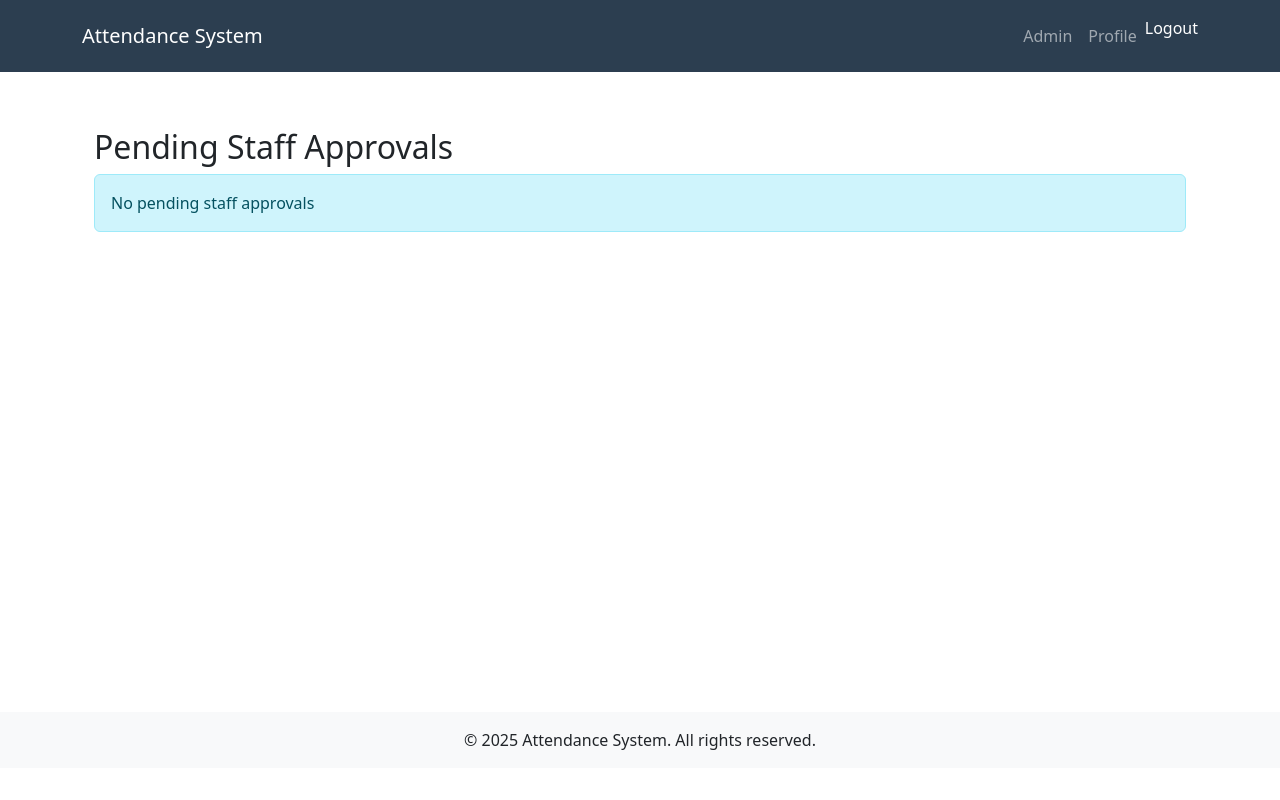
After one commit to Silas-ochieng/team-pulse-, a Django app: page /users/pending-approvals/ in a window 1280 px wide. The commit adds this page. Run offline with Django 5.2, Linux system fonts and the light colour scheme; the visitor is signed in with stand-in values (Sample User, id 1); data comes from the database, SQL or seed files in the repository.

Commit message:
modified

```diff
--- a/attendance/models.py
+++ b/attendance/models.py
@@ -9,3 +9,9 @@ class Attendance(models.Model):
 
     class Meta:
         unique_together = ['user', 'date']
+    class Meta:
+        ordering = ['-date', '-check_in']
+        verbose_name_plural = 'Attendance Records'
+
+    def __str__(self):
+        return f"{self.user.username} - {self.date}"
--- a/attendance_system/settings.py
+++ b/attendance_system/settings.py
@@ -88,6 +88,9 @@ TEMPLATES = [
                 'django.template.context_processors.request',
                 'django.contrib.auth.context_processors.auth',
                 'django.contrib.messages.context_processors.messages',
+                'django.contrib.auth.context_processors.auth',
+                'django.contrib.messages.context_processors.messages',
+                'users.context_processors.pending_approvals_count',
             ],
         },
     },
--- a/templates/base.html
+++ b/templates/base.html
@@ -7,7 +7,7 @@
     <link href="https://cdn.jsdelivr.net/npm/bootstrap@5.1.3/dist/css/bootstrap.min.css" rel="stylesheet">
     <link rel="stylesheet" href="https://cdnjs.cloudflare.com/ajax/libs/font-awesome/6.0.0/css/all.min.css">
     <link href="https://cdn.jsdelivr.net/npm/bootstrap@5.3.0/dist/css/bootstrap.min.css" rel="stylesheet">
-<script src="https://cdn.jsdelivr.net/npm/bootstrap@5.3.0/dist/js/bootstrap.bundle.min.js"></script>
+    <script src="https://cdn.jsdelivr.net/npm/bootstrap@5.3.0/dist/js/bootstrap.bundle.min.js"></script>
 
     <style>
         .navbar-custom {
@@ -24,6 +24,10 @@
             position: relative;
             bottom: 0;
             width: 100%;
+        }
+        .approval-badge {
+            position: relative;
+            top: -1px;
         }
     </style>
     {% block extra_css %}{% endblock %}
@@ -44,16 +48,32 @@
             <div class="collapse navbar-collapse" id="navbarNav">
                 <ul class="navbar-nav ms-auto">
                     {% if user.is_authenticated %}
-                        <li class="nav-item">
-                            <a class="nav-link" href="{% url 'attendance:check_in_out' %}">Attendance</a>
-                        </li>
                         {% if user.is_staff_user %}
                             <li class="nav-item">
-                                <a class="nav-link" href="{% url 'attendance:dashboard' %}">Dashboard</a>
+                                <a href="{% url 'attendance:dashboard' %}" class="nav-link">Dashboard</a>
+                            </li>
+                        {% endif %}
+                        {% if user.is_staff_user or user.is_community_member %}
+                            <li class="nav-item">
+                                <a href="{% url 'attendance:check_in_out' %}" class="nav-link">Attendance</a>
+                            </li>
+                        {% endif %}
+                        {% if pending_approvals_count %}
+                            <li class="nav-item">
+                                <a href="{% url 'users:pending_approvals' %}" class="nav-link text-warning">
+                                    <i class="fas fa-user-clock"></i>
+                                    Approvals
+                                    <span class="badge bg-danger approval-badge">{{ pending_approvals_count }}</span>
+                                </a>
+                            </li>
+                        {% endif %}
+                        {% if user.is_superuser %}
+                            <li class="nav-item">
+                                <a href="{% url 'admin:index' %}" class="nav-link">Admin</a>
                             </li>
                         {% endif %}
                         <li class="nav-item">
-                            <a class="nav-link" href="{% url 'users:profile' %}">Profile</a>
+                            <a href="{% url 'users:profile' %}" class="nav-link">Profile</a>
                         </li>
                         <li class="nav-item">
                             <form method="post" action="{% url 'logout' %}">
--- /dev/null
+++ b/users/context_processors.py
@@ -0,0 +1,12 @@
+# users/context_processors.py
+from .models import CustomUser
+
+def pending_approvals_count(request):
+    if request.user.is_superuser:
+        return {
+            'pending_approvals_count': CustomUser.objects.filter(
+                user_type='staff',
+                is_approved=False
+            ).count()
+        }
+    return {}
--- /dev/null
+++ b/users/templates/users/pending_approvals.html
@@ -0,0 +1,31 @@
+{% extends 'base.html' %}
+
+{% block content %}
+<div class="container mt-4">
+    <h2>Pending Staff Approvals</h2>
+    <div class="list-group">
+        {% for user in pending_staff %}
+        <div class="list-group-item">
+            <div class="d-flex justify-content-between align-items-center">
+                <div>
+                    <h5>{{ user.username }}</h5>
+                    <p class="mb-1">Email: {{ user.email }}</p>
+                    <small>Registered: {{ user.date_joined|date:"M d, Y" }}</small>
+                </div>
+                <div>
+                    <a href="{% url 'users:approve_staff' user.id %}"
+                       class="btn btn-success btn-sm">
+                       Approve
+                    </a>
+                    <a href="#" class="btn btn-outline-danger btn-sm">
+                       Reject
+                    </a>
+                </div>
+            </div>
+        </div>
+        {% empty %}
+        <div class="alert alert-info">No pending staff approvals</div>
+        {% endfor %}
+    </div>
+</div>
+{% endblock %}
--- a/users/urls.py
+++ b/users/urls.py
@@ -23,6 +23,7 @@ urlpatterns = [
     path('profile/password/done/', auth_views.PasswordChangeDoneView.as_view(
         template_name='registration/password_change_done.html'
     ), name='password_change_done'),
+    path('pending-approvals/', views.pending_approvals, name='pending_approvals'),
     path('approve-staff/<int:user_id>/', views.approve_staff, name='approve_staff'),] # Changed from 'users/'
 # This URL pattern is for listing all users, accessible only to staff members
 # The view will check if the user is a staff member before displaying the list
--- a/users/views.py
+++ b/users/views.py
@@ -1,6 +1,7 @@
-from django.shortcuts import render, redirect
+from django.shortcuts import render, redirect, get_object_or_404
 from django.contrib.auth import login as auth_login, logout, get_user_model
 from django.contrib.auth.decorators import login_required
+from django.contrib.admin.views.decorators import staff_member_required
 from django.contrib import messages
 from rest_framework import viewsets, status, permissions
 from rest_framework.decorators import action
@@ -21,9 +22,6 @@ class SignUpView(CreateView):
     template_name = 'registration/signup.html'
     success_url = reverse_lazy('login')
 
-
-from django.urls import reverse
-
 class CustomLoginView(LoginView):
     template_name = 'users/login.html'
     redirect_authenticated_user = True
@@ -38,44 +36,34 @@ class CustomLoginView(LoginView):
 
     def get_success_url(self):
         user = self.request.user
-        if not user.is_authenticated:
-            return reverse('users:login')
-
-        # Redirect staff to dashboard
-        if user.is_staff_user():  # This checks both user_type and is_approved
-            return reverse('attendance:dashboard')  # Make sure this URL name is correct
-
-        # Default redirect for other users
+        if user.is_staff_user():
+            return reverse('attendance:dashboard')
+        elif user.is_community_member():
+            return reverse('attendance:check_in_out')
         return reverse('users:profile')
 
 def signup(request):
     if request.method == 'POST':
         form = CustomUserCreationForm(request.POST)
         if form.is_valid():
-            user = form.save()
+            user = form.save(commit=False)
+            # Set appropriate flags based on user type
             if user.user_type == 'staff':
-                messages.success(
-                    request,
-                    'Your staff account has been created and is pending admin approval. '
-                    'You will be notified when your account is activated.'
-                )
-                return redirect('users:login')
+                user.is_approved = False  # Requires admin approval
+                user.is_staff = False     # Don't give admin access yet
+                messages.success(request, 'Staff account created. Pending approval.')
             else:
-                # Auto-login community member
+                user.is_approved = True   # Auto-approve community members
+                user.is_staff = False
+                messages.success(request, 'Community account created!')
                 auth_login(request, user)
-                messages.success(
-                    request,
-                    'Your community account has been created successfully!'
-                )
                 return redirect('attendance:check_in_out')
+            user.save()
+            return redirect('users:login')
     else:
         form = CustomUserCreationForm()
 
-    return render(request, 'registration/signup.html', {
-        'form': form,
-        'title': 'Sign Up'
-    })
-
+    return render(request, 'registration/signup.html', {'form': form, 'title': 'Sign Up'})
 
 class UserViewSet(viewsets.ModelViewSet):
     serializer_class = UserSerializer
@@ -102,13 +90,10 @@ class UserViewSet(viewsets.ModelViewSet):
             return Response(serializer.data)
         return Response(serializer.errors, status=status.HTTP_400_BAD_REQUEST)
 
-
+# Profile Views
 @login_required
 def profile_view(request):
-    return render(request, 'users/profile.html', {
-        'user': request.user
-    })
-
+    return render(request, 'users/profile.html', {'user': request.user})
 
 @login_required
 def update_profile(request):
@@ -120,51 +105,38 @@ def update_profile(request):
             return redirect('users:profile')
     else:
         form = CustomUserChangeForm(instance=request.user)
+    return render(request, 'users/update_profile.html', {'form': form})
 
-    return render(request, 'users/update_profile.html', {
-        'form': form
+# Staff Management Views
+@login_required
+def staff_dashboard(request):
+    if not request.user.is_staff_user():
+        messages.error(request, 'Access restricted to approved staff members')
+        return redirect('users:profile')
+    return render(request, 'users/staff_dashboard.html')
+
+@staff_member_required
+def pending_approvals(request):
+    pending_staff = CustomUser.objects.filter(
+        user_type='staff',
+        is_approved=False
+    ).order_by('date_joined')
+    return render(request, 'users/pending_approvals.html', {
+        'pending_staff': pending_staff
     })
 
+@staff_member_required
+def approve_staff(request, user_id):
+    user = get_object_or_404(CustomUser, id=user_id, user_type='staff')
+    user.is_approved = True
+    user.save()
 
+    messages.success(request, f'{user.username} has been approved as staff!')
+    return redirect('users:pending_approvals')
 @login_required
 def user_list(request):
     if not request.user.is_staff_user():
         messages.error(request, 'Access denied. Staff only.')
         return redirect('users:profile')
-
-    users = User.objects.all()
-    return render(request, 'users/user_list.html', {
-        'users': users
-    })
-
-
-@login_required
-def staff_dashboard(request):
-    if not request.user.is_staff_user():  # Now checks both user_type AND is_approved
-        messages.error(request, 'Access restricted to approved staff members')
-        return redirect('users:profile')
-    return render(request, 'users/staff_dashboard.html')
-
-
-@login_required
-def user_list(request):
-    if not request.user.is_superuser:  # Only superusers can approve staff
-        messages.error(request, 'Permission denied')
-        return redirect('users:profile')
-
-    pending_staff = CustomUser.objects.filter(user_type='staff', is_approved=False)
-    return render(request, 'users/user_list.html', {
-        'pending_staff': pending_staff
-    })
-@login_required
-def approve_staff(request, user_id):
-    if not request.user.is_superuser:
-        messages.error(request, 'Permission denied')
-        return redirect('users:profile')
-
-    user = get_object_or_404(CustomUser, id=user_id, user_type='staff')
-    user.is_approved = True
-    user.save()
-
-    messages.success(request, f'{user.username} has been approved as staff!')
-    return redirect('users:user_list')
+    users = CustomUser.objects.all()
+    return render(request, 'users/user_list.html', {'users': users})
```
Also changed, not shown: attendance/templates/attendance/dashboard.html (+7 -0 lines), attendance/views.py (+12 -4 lines), users/models.py (+9 -0 lines), users/templates/users/profile.html (+18 -0 lines).
